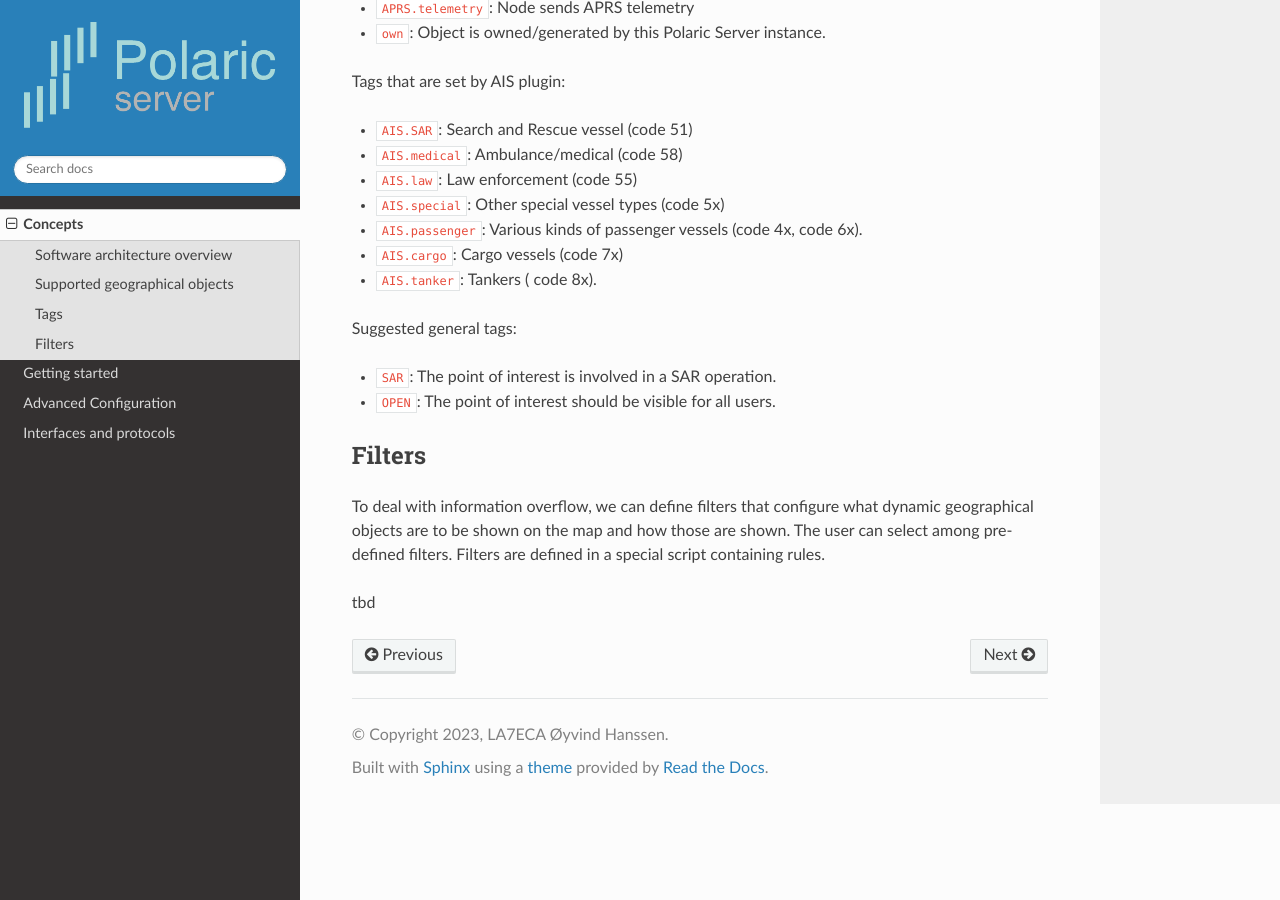
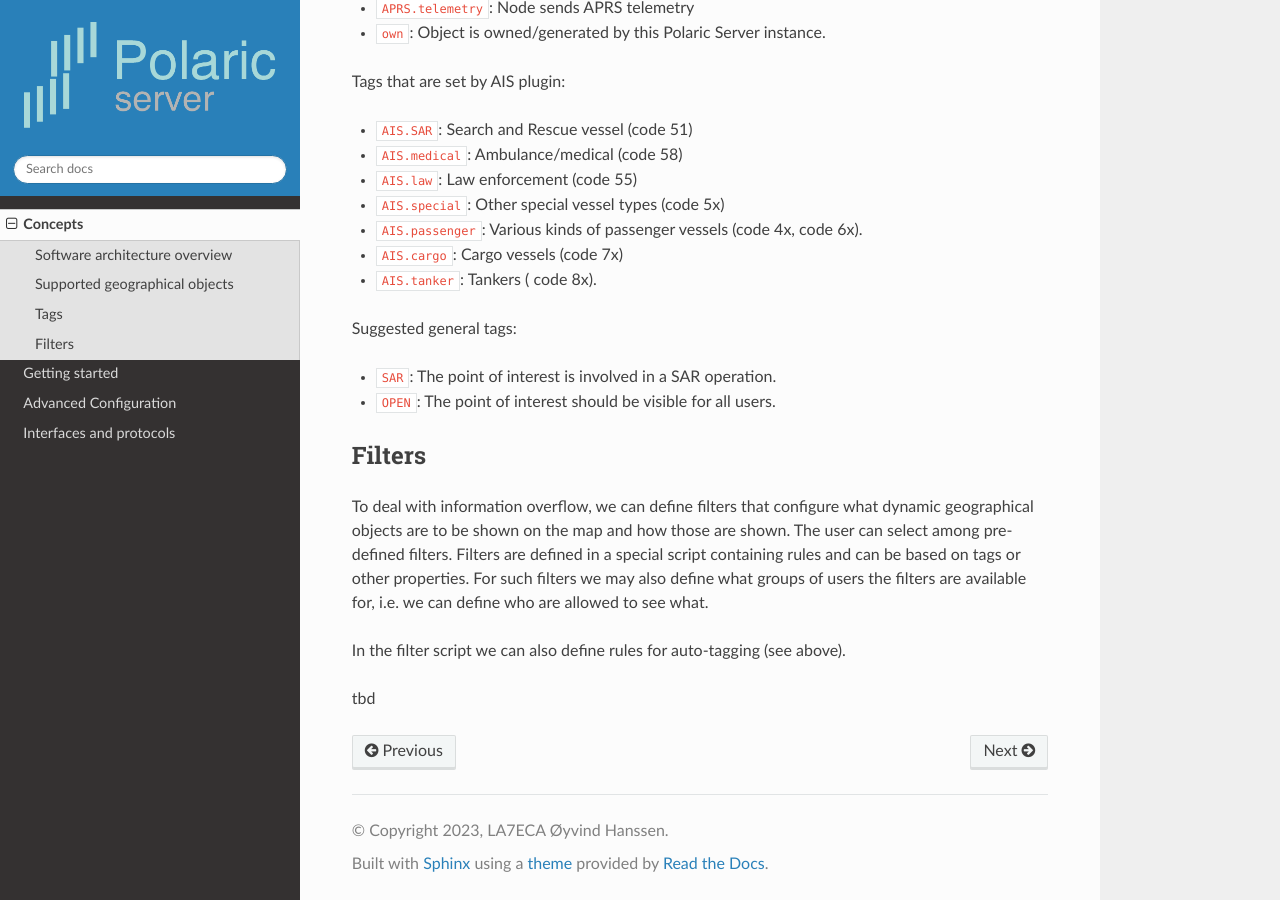
Before and after one commit to joakimsk/docs, a Sphinx documentation site: the page built from docs/source/concepts.rst, in a window 1280 px wide and 900 px high, scrolled down 2731 px. Built offline with Sphinx 7.4.7 and the Read the Docs theme 2.0.0, drawn with Linux system fonts in a browser that asks for light colours.

Commit message:
Update concepts.rst

```diff
--- a/docs/source/concepts.rst
+++ b/docs/source/concepts.rst
@@ -81,6 +81,8 @@ Suggested general tags:
 Filters
 -------
 
-To deal with information overflow, we can define filters that configure what dynamic geographical objects are to be shown on the map and how those are shown. The user can select among pre-defined filters. Filters are defined in a special script containing rules.
+To deal with information overflow, we can define filters that configure what dynamic geographical objects are to be shown on the map and how those are shown. The user can select among pre-defined filters. Filters are defined in a special script containing rules and can be based on tags or other properties. For such filters we may also define what groups of users the filters are available for, i.e. we can define who are allowed to see what.
+
+In the filter script we can also define rules for auto-tagging (see above).
 
 tbd
```
